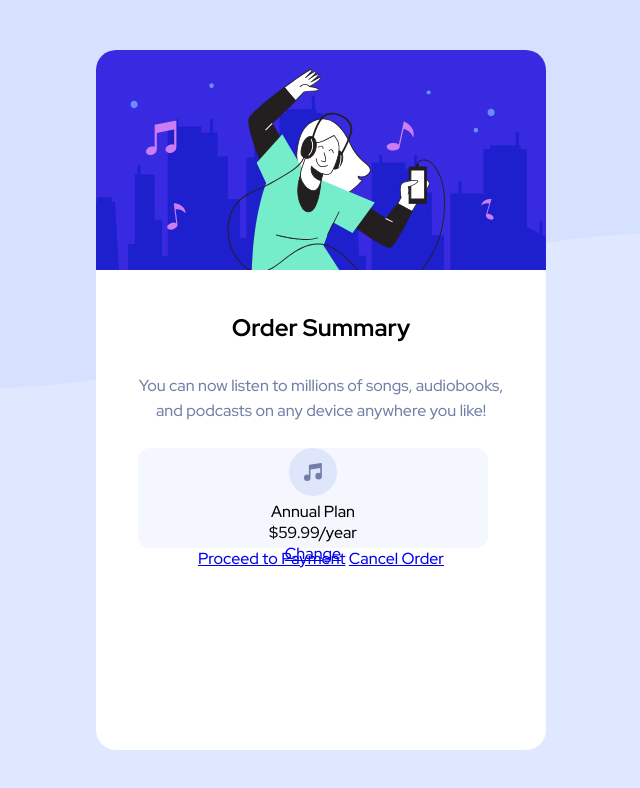
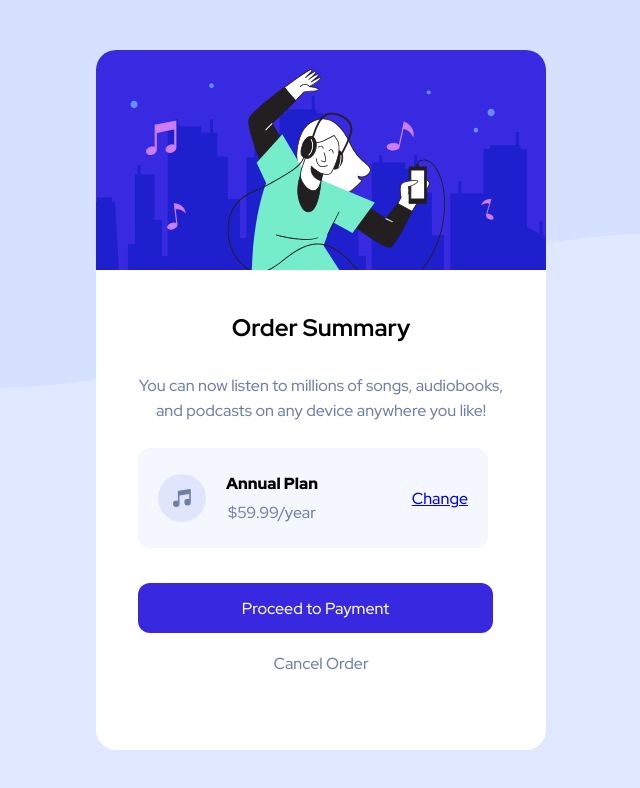
Before and after one commit to AhammedGhani/Order-summary-component, a plain HTML site: page index.html in a window 1280 px wide. Shown: the whole page, without its empty margins (319-959 px from the left). Drawn offline with Linux system fonts and the light colour scheme.

Commit message:
Changes in CSS

```diff
--- a/index.html
+++ b/index.html
@@ -40,10 +40,13 @@
 
             <div class="card__information__subscription-box">
 
-                <div class="card__information__subscriptionBox__left">
-                    <img src="/images/icon-music.svg" alt="music-icon">
-                    <p class="annual-plan">Annual Plan</p>
-                    <p class="cost">$59.99/year</p>
+                <div class="card__information__subscription-box__left">
+                    <img class="card__information__subscription-box__left__img" src="/images/icon-music.svg" alt="music-icon">
+
+                    <div class="card__information__subscription-box__left__annual-plan-cost">
+                        <p class="card__information__subscription-box__left__annual-plan-cost__annual-plan">Annual Plan</p>
+                        <p class="card__information__subscription-box__left__annual-plan-cost__cost">$59.99/year</p>
+                    </div>
                 </div>
 
                 <a href="#" class="card__information__subscriptionBox__right">Change</a>
--- a/style.css
+++ b/style.css
@@ -67,4 +67,65 @@ body{
     width: 350px;
     height: 100px;
     border-radius: 12px;
+
+    display: flex;
+    flex-direction: row;
+    justify-content: space-between;
+    align-items: center;
+
+    padding: 0px 20px;
+
+    margin-bottom: 35px;
 }
+
+.card__information__subscription-box__left{
+    display: flex;
+    flex-direction: row;
+    justify-content: center;
+    align-items: center;
+}
+
+.card__information__subscription-box__left__img{
+    margin-right: 20px;
+}
+
+.card__information__subscription-box__left__annual-plan-cost{
+    display: flex;
+    flex-direction: column;
+    justify-content: space-between;
+    align-items: center;
+
+    height: 50px;
+}
+
+
+.card__information__subscription-box__left__annual-plan-cost__annual-plan{
+    font-weight: 900;
+}
+
+.card__information__subscription-box__left__annual-plan-cost__cost{
+    color: var(--Desaturated-blue);
+}
+
+.card__information__payment-button{
+    display: block;
+    color: white;
+    text-decoration: none;
+
+
+    border-radius: 12px;
+    width: 355px;
+    height: 50px;
+    background-color: var(--Bright-blue);
+
+    padding-top: 15px;
+
+    margin-bottom: 20px;
+}
+
+.card__information__payment-cancel{
+
+    background-color: white;
+    text-decoration: none;
+    color: var(--Desaturated-blue);
+}
```
